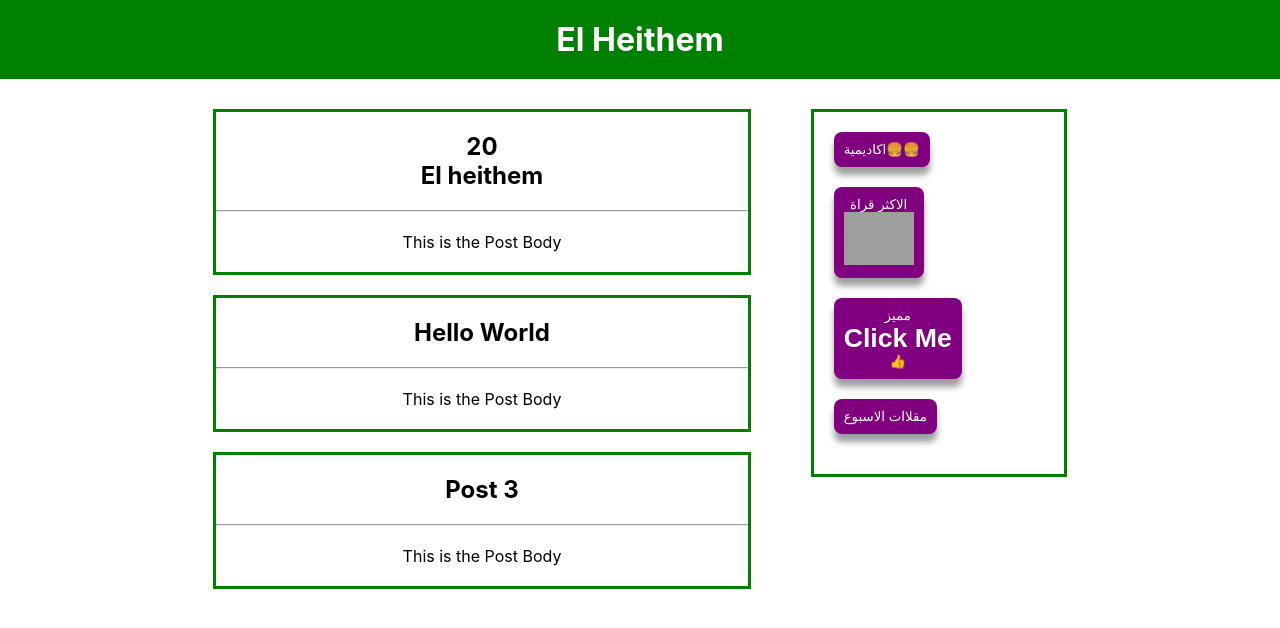
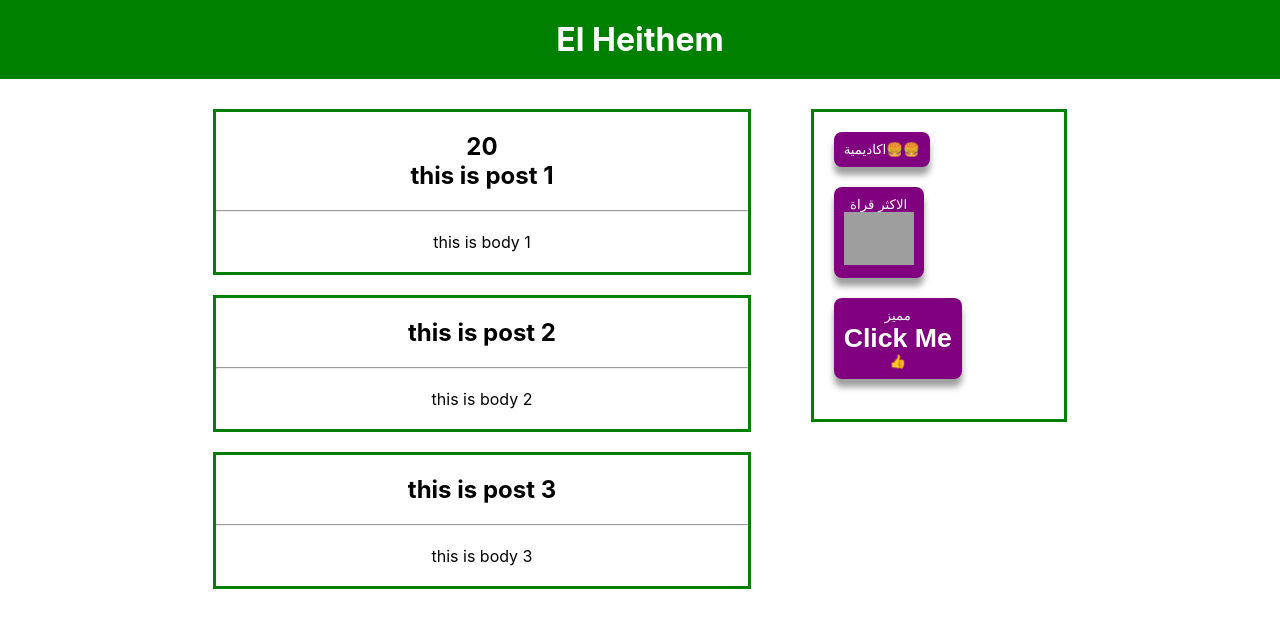
Before and after one commit to haitam9877/first-app-react, a React (Create React App) app: page / in a window 1280 px wide. Shown: the top 628 px of the page. Built offline with nearby package versions, Linux system fonts and the light colour scheme; grey boxes are pictures that could not be loaded.

Commit message:
ch map lists

```diff
--- a/src/Post.js
+++ b/src/Post.js
@@ -1,24 +1,41 @@
 export default function Post() {
+
+    const posts = [
+        {
+            id: 1,
+            title: "this is post 1",
+            body: "this is body 1",
+            ch: <h2>20</h2>
+
+        },
+        {
+            id: 2,
+            title: "this is post 2",
+            body: "this is body 2",
+        },
+        {
+            id: 3,
+            title: "this is post 3",
+            body: "this is body 3",
+        }
+
+    ]
+
+    const postsLists = posts.map((post) => {
+        return <PostMain key={post.id} title={post.title} body={post.body}>
+            {post.ch}
+        </PostMain>
+    })
     return (
         <div className="box-post">
-            <PostMain title="El heithem" body="This is the Post Body
 
-">
-                <h2>20</h2>
-            </PostMain>
-            <PostMain title="Hello World" body="This is the Post Body
-
-" />
-            <PostMain title="Post 3" body="This is the Post Body
-
-" />
-
+            {postsLists}
         </div>
     )
 }
-function PostMain({children,title,body}) {
 
-    //console.log(props)
+function PostMain({title , body , children }) {
+
         return (
             <div className="post">
                 {children}
@@ -27,4 +44,5 @@ function PostMain({children,title,body}) {
                 <p>{body}</p>
             </div>
             )
+
 }
--- a/src/SideMneu.js
+++ b/src/SideMneu.js
@@ -1,38 +1,51 @@
 
 export default function SideMneu() {
+
+    const catigourys = [
+        {
+            id: 1,
+            btnTitle: "اكاديمية",
+            cha:   <span>🍔🍔</span>
+        },
+        {
+            id: 2,
+            btnTitle: "الاكثر قراة",
+            cha:    <div>
+                        <img style={{width: "70px"}} src="https://media1.thrillophilia.com/filestore/uwpz857lua13qmvub6um2v93dlrm_IMG%20Worlds%20%20of%20Adventure.jpg" ></img>
+                    </div>
+
+        },
+        {
+            id: 3,
+            btnTitle: "مميز",
+            cha:<>
+                    <h1>Click Me</h1>
+                    <span>👍</span>
+                </>
+        }
+    ]
+    const catigourysLists = catigourys.map((cat) => {
+        return <Btn key={cat.id} btnTitle={cat.btnTitle}>
+            {cat.cha}
+        </Btn>
+    })
     return (
         <div className="side-mneu">
             <div className="box-btn">
-                <Btn btnTitle="اكاديمية">
-
-                    <span>🍔🍔</span>
-
-                </Btn>
-
-                <Btn btnTitle="الاكثر قراة">
-
-                    <div>
-                        <img style={{width: "70px"}} src="https://media1.thrillophilia.com/filestore/uwpz857lua13qmvub6um2v93dlrm_IMG%20Worlds%20%20of%20Adventure.jpg" ></img>
-                    </div>
-
-                </Btn>
-
-                <Btn btnTitle="مميز">
-
-                    <h1>Click Me</h1>
-                    <span>👍</span>
-
-                </Btn>
-                <Btn btnTitle="مقلاات الاسبوع"/>
-
+                {catigourysLists}
             </div>
         </div>
     )
 }
 
 function Btn({btnTitle,children}) {
-    return <button className="btn">
-        {btnTitle}
-        {children}
-    </button>
+    return (
+        <>
+        {btnTitle == null || btnTitle === "" ? <></> : <button className="btn">
+            {btnTitle}
+            {children}
+        </button> }
+        </>
+
+    )
 }
```
Lines whose indentation alone changed are shown as unchanged.
